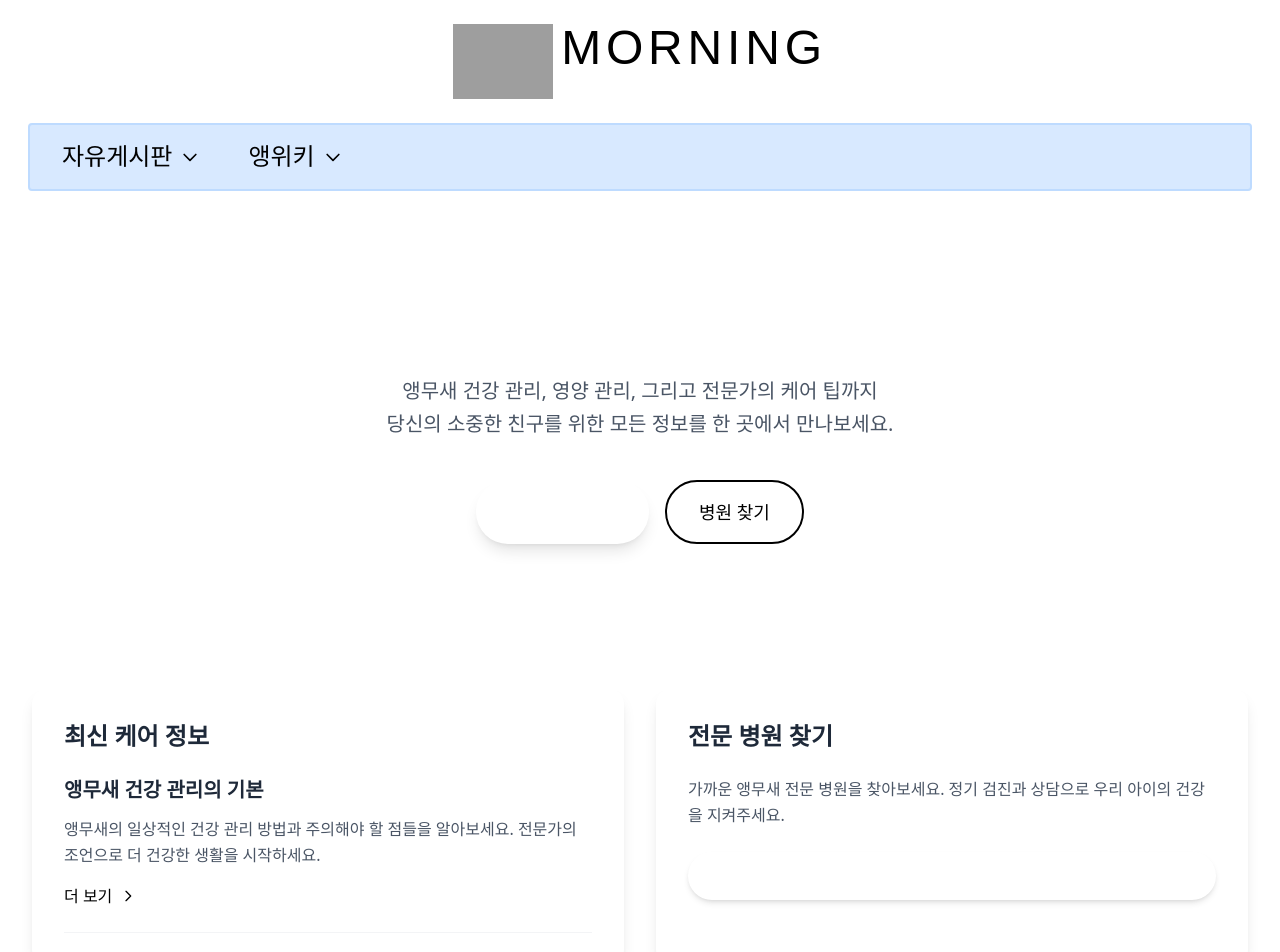
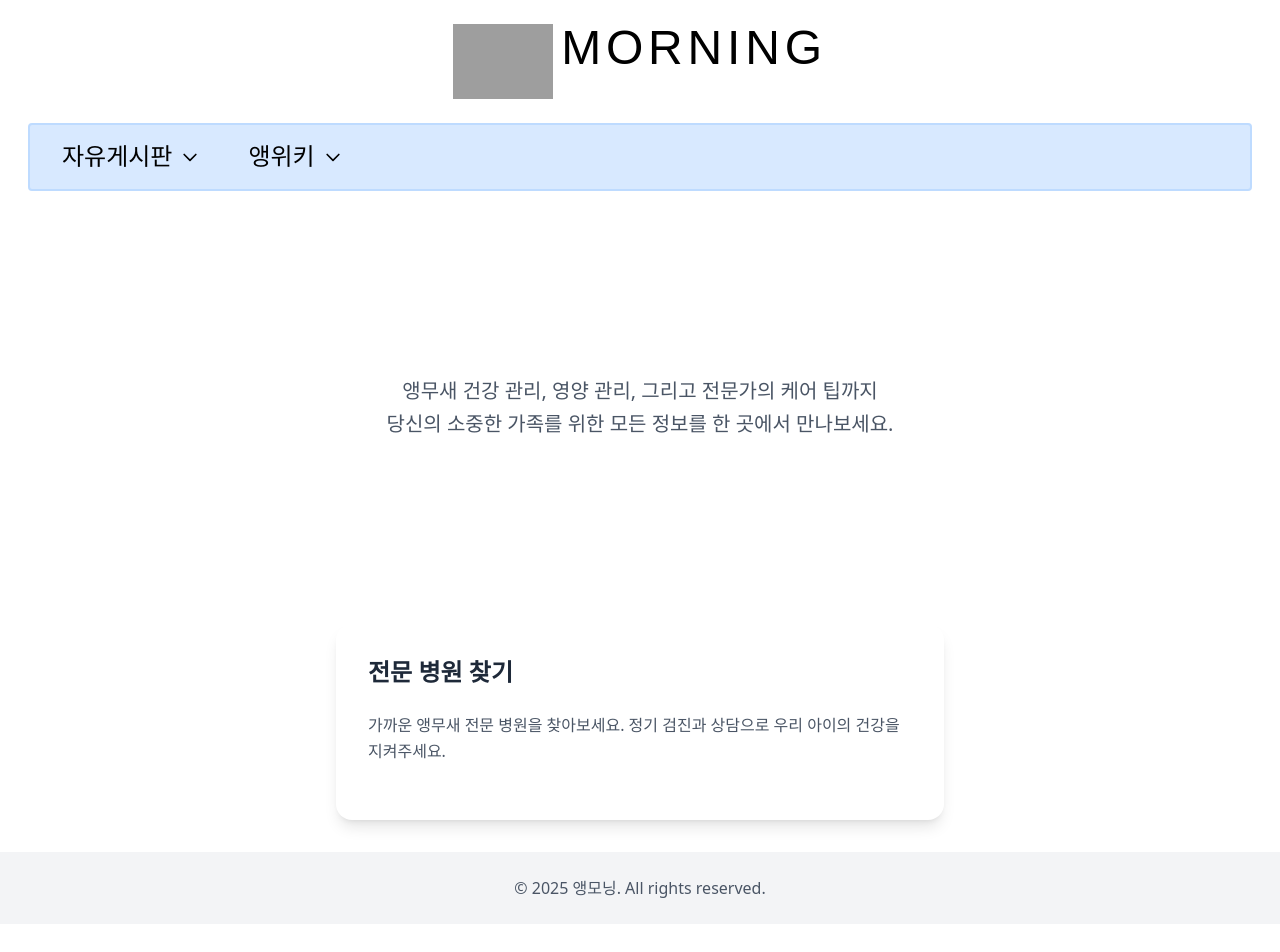
Before and after one commit to Ang-morning/ang-morning-front, a Next.js app: page / in a window 1280 px wide. Shown: the top 952 px of the page. After the commit the page ends 924 px from the top, so only its background shows below. Built offline with nearby package versions, Linux system fonts and the light colour scheme; grey boxes are pictures that could not be loaded; a web font is replaced by a local one.

Commit message:
fix: minor

```diff
--- a/src/app/layout.tsx
+++ b/src/app/layout.tsx
@@ -15,7 +15,7 @@ export default function RootLayout({
 }>) {
   return (
     <html lang="ko">
-      <body>
+      <body className="flex flex-col h-screen">
         <header className="bg-white pt-6">
           <div className="flex flex-col items-center">
             <div className="flex items-center justify-center w-full">
@@ -24,10 +24,12 @@ export default function RootLayout({
             <Navigation />
           </div>
         </header>
-        <main className="container mx-auto px-4 py-8">{children}</main>
-        <footer className="bg-gray-100 mt-8">
+        <main className="container mx-auto px-4 py-8 flex-grow">
+          {children}
+        </main>
+        <footer className="bg-gray-100 mt-auto">
           <div className="container mx-auto px-4 py-6 text-center text-gray-600">
-            © 2024 앵무새 케어. All rights reserved.
+            © 2025 앵모닝. All rights reserved.
           </div>
         </footer>
       </body>
--- a/src/app/page.tsx
+++ b/src/app/page.tsx
@@ -14,65 +14,16 @@ export default function Home() {
             <p className="text-xl text-gray-600 mb-10 leading-relaxed">
               앵무새 건강 관리, 영양 관리, 그리고 전문가의 케어 팁까지
               <br />
-              당신의 소중한 친구를 위한 모든 정보를 한 곳에서 만나보세요.
+              당신의 소중한 가족를 위한 모든 정보를 한 곳에서 만나보세요.
             </p>
-            <div className="flex gap-4 justify-center">
-              <Link
-                href="/blog"
-                className="bg-primary text-white px-8 py-4 rounded-full text-lg font-medium hover:bg-primary/90 transition-colors shadow-lg hover:shadow-xl"
-              >
-                케어 정보 보기
-              </Link>
-              <Link
-                href="/hospitals"
-                className="bg-white text-primary border-2 border-primary px-8 py-4 rounded-full text-lg font-medium hover:bg-primary/5 transition-colors"
-              >
-                병원 찾기
-              </Link>
-            </div>
           </div>
         </div>
       </section>
 
       {/* 주요 콘텐츠 섹션 */}
-      <section className="container mx-auto px-4">
-        <div className="grid md:grid-cols-2 gap-8">
-          <div className="bg-white p-8 rounded-2xl shadow-lg hover:shadow-xl transition-shadow">
-            <h2 className="text-2xl font-bold mb-6 text-gray-800">
-              최신 케어 정보
-            </h2>
-            <div className="space-y-6">
-              <article className="border-b border-gray-100 pb-6">
-                <h3 className="text-xl font-semibold mb-3 text-gray-800">
-                  앵무새 건강 관리의 기본
-                </h3>
-                <p className="text-gray-600 leading-relaxed mb-4">
-                  앵무새의 일상적인 건강 관리 방법과 주의해야 할 점들을
-                  알아보세요. 전문가의 조언으로 더 건강한 생활을 시작하세요.
-                </p>
-                <Link
-                  href="/blog"
-                  className="inline-flex items-center text-primary hover:text-primary/80 transition-colors"
-                >
-                  더 보기
-                  <svg
-                    className="w-4 h-4 ml-2"
-                    fill="none"
-                    stroke="currentColor"
-                    viewBox="0 0 24 24"
-                  >
-                    <path
-                      strokeLinecap="round"
-                      strokeLinejoin="round"
-                      strokeWidth={2}
-                      d="M9 5l7 7-7 7"
-                    />
-                  </svg>
-                </Link>
-              </article>
-            </div>
-          </div>
-
+      <section className="px-4 flex justify-center items-center">
+        <div className="w-[50%]">
+          <Link href="/hospitals">
             <div className="bg-white p-8 rounded-2xl shadow-lg hover:shadow-xl transition-shadow">
               <h2 className="text-2xl font-bold mb-6 text-gray-800">
                 전문 병원 찾기
@@ -81,32 +32,8 @@ export default function Home() {
                 가까운 앵무새 전문 병원을 찾아보세요. 정기 검진과 상담으로 우리
                 아이의 건강을 지켜주세요.
               </p>
-            <Link
-              href="/hospitals"
-              className="inline-flex items-center justify-center bg-primary text-white px-6 py-3 rounded-full font-medium hover:bg-primary/90 transition-colors shadow-md hover:shadow-lg w-full"
-            >
-              <svg
-                className="w-5 h-5 mr-2"
-                fill="none"
-                stroke="currentColor"
-                viewBox="0 0 24 24"
-              >
-                <path
-                  strokeLinecap="round"
-                  strokeLinejoin="round"
-                  strokeWidth={2}
-                  d="M17.657 16.657L13.414 20.9a1.998 1.998 0 01-2.827 0l-4.244-4.243a8 8 0 1111.314 0z"
-                />
-                <path
-                  strokeLinecap="round"
-                  strokeLinejoin="round"
-                  strokeWidth={2}
-                  d="M15 11a3 3 0 11-6 0 3 3 0 016 0z"
-                />
-              </svg>
-              병원 찾기
+            </div>
           </Link>
-          </div>
         </div>
       </section>
     </div>
--- a/src/components/Navigation/Navigation.tsx
+++ b/src/components/Navigation/Navigation.tsx
@@ -1,6 +1,16 @@
-function MobileNavigation() {
+function MobileNavigation(props: { className?: string }) {
+  // prop destruction
+  const { className } = props;
+  // lib hooks
+  // state, ref, querystring hooks
+  // form hooks
+  // query hooks
+  // calculated values
+  // effects
+  // handlers
+
   return (
-    <nav className="w-full mt-6 sm:hidden">
+    <nav className={className}>
       <div className="mx-7 rounded border-2 border-blue-200 bg-blue-200/60 px-8 py-4 flex justify-between items-center font-gamja text-2xl text-black">
         <span>Menu</span>
         {/* TODO: Implement hamburger icon or similar */}
@@ -26,27 +36,19 @@ function MobileNavigation() {
   );
 }
 
-function Navigation() {
+function DesktopNavigation(props: { className?: string }) {
   // prop destruction
-
+  const { className } = props;
   // lib hooks
-
   // state, ref, querystring hooks
-
   // form hooks
-
   // query hooks
-
   // calculated values
-
   // effects
   // handlers
 
   return (
-    <>
-      <MobileNavigation />
-
-      <nav className="w-full mt-6 hidden sm:block">
+    <nav className={className}>
       <div className="mx-7 rounded border-2 border-blue-200 bg-blue-200/60 px-8 py-4 flex gap-12 font-gamja text-2xl text-black">
         <div className="flex items-center gap-2 cursor-pointer select-none">
           자유게시판
@@ -82,6 +84,28 @@ function Navigation() {
         </div>
       </div>
     </nav>
+  );
+}
+function Navigation() {
+  // prop destruction
+
+  // lib hooks
+
+  // state, ref, querystring hooks
+
+  // form hooks
+
+  // query hooks
+
+  // calculated values
+
+  // effects
+  // handlers
+
+  return (
+    <>
+      <MobileNavigation className="w-full mt-6 sm:hidden" />
+      <DesktopNavigation className="w-full mt-6 hidden sm:block" />
     </>
   );
 }
```
Lines whose indentation alone changed are shown as unchanged.
